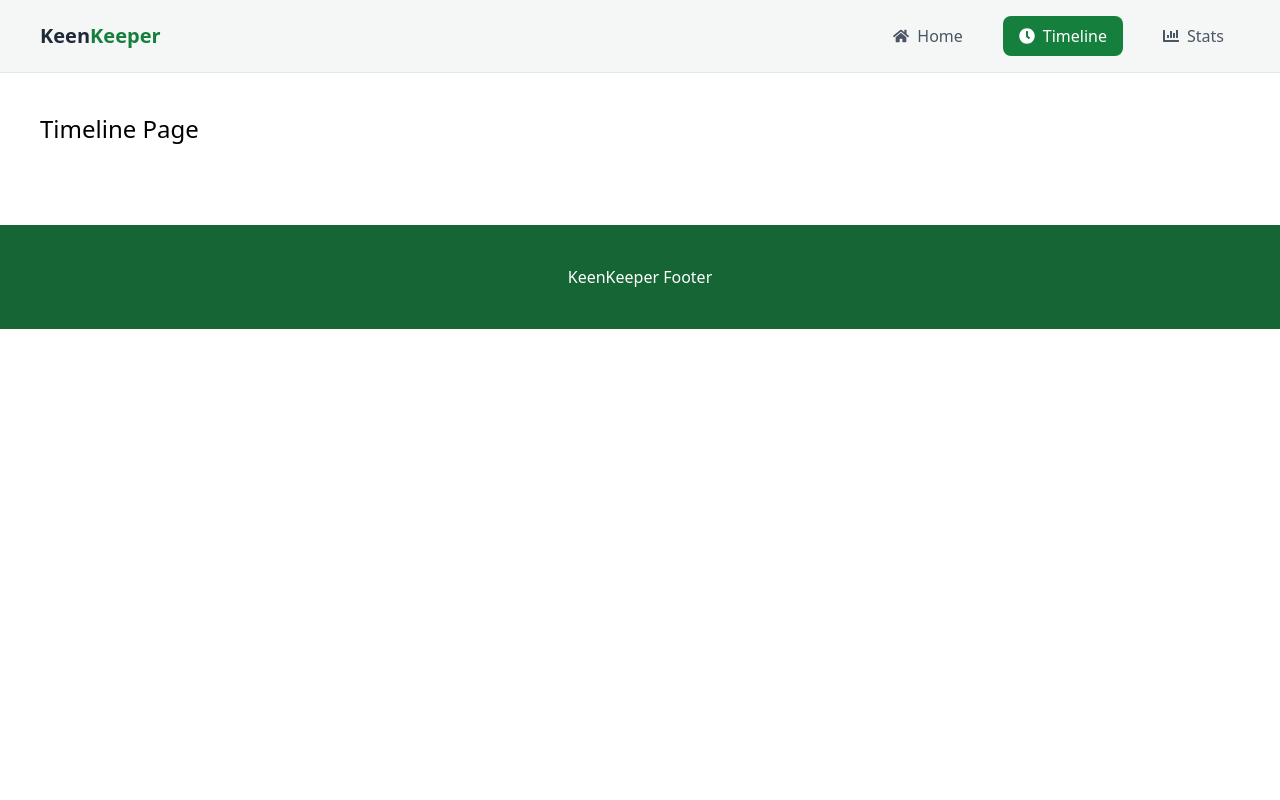
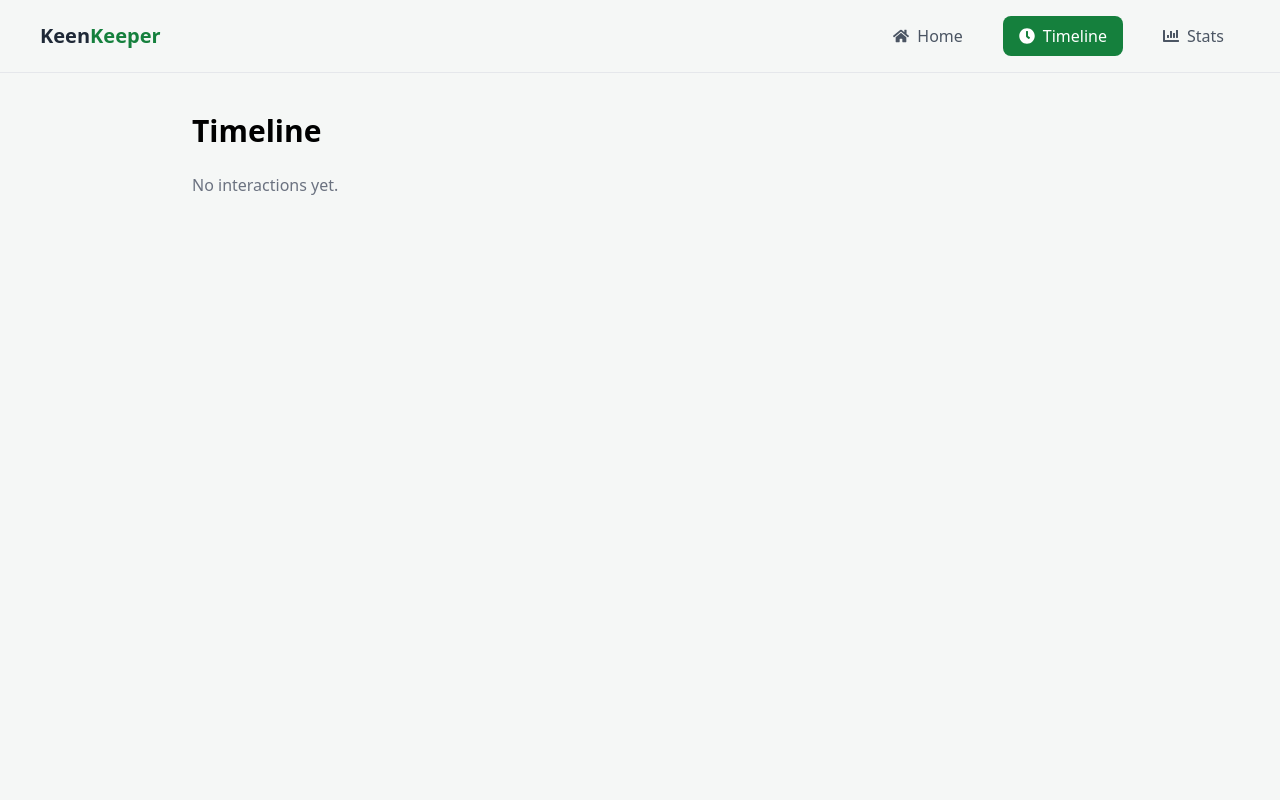
Before and after one commit to musfik070-gif/Assignment-7, a React (Vite) app: page /timeline in a window 1280 px wide. Shown: the top 800 px of the page. Built offline with nearby package versions, Linux system fonts and the light colour scheme.

Commit message:
added timeline + logic , toast library, and timeline page

```diff
--- a/package.json
+++ b/package.json
@@ -12,6 +12,7 @@
   "dependencies": {
     "react": "^19.2.4",
     "react-dom": "^19.2.4",
+    "react-hot-toast": "^2.6.0",
     "react-icons": "^5.6.0",
     "react-router-dom": "^7.14.1"
   },
--- /dev/null
+++ b/src/context/TimelineContext.jsx
@@ -0,0 +1,26 @@
+import { createContext, useContext, useState } from "react";
+
+const TimelineContext = createContext();
+
+export const useTimeline = () => useContext(TimelineContext);
+
+export const TimelineProvider = ({ children }) => {
+  const [timeline, setTimeline] = useState([]);
+
+  const addEntry = (type, name) => {
+    const newEntry = {
+      id: Date.now(),
+      type,
+      title: `${type} with ${name}`,
+      date: new Date().toLocaleDateString(),
+    };
+
+    setTimeline((prev) => [newEntry, ...prev]);
+  };
+
+  return (
+    <TimelineContext.Provider value={{ timeline, addEntry }}>
+      {children}
+    </TimelineContext.Provider>
+  );
+};
--- a/src/main.jsx
+++ b/src/main.jsx
@@ -3,9 +3,14 @@ import ReactDOM from "react-dom/client";
 import { RouterProvider } from "react-router-dom";
 import router from "./routes/Router";
 import "./index.css";
+import { TimelineProvider } from "./context/TimelineContext";
+import { Toaster } from "react-hot-toast";
 
 ReactDOM.createRoot(document.getElementById("root")).render(
   <React.StrictMode>
-    <RouterProvider router={router} />
+    <TimelineProvider>
+      <RouterProvider router={router} />
+      <Toaster position="top-right" />
+    </TimelineProvider>
   </React.StrictMode>,
 );
--- a/src/pages/FriendDetails.jsx
+++ b/src/pages/FriendDetails.jsx
@@ -1,8 +1,12 @@
 import { useParams } from "react-router-dom";
 import friends from "../data/friends.json";
 
+import { useTimeline } from "../context/TimelineContext";
+import toast from "react-hot-toast";
+
 function FriendDetails() {
   const { id } = useParams();
+  const { addEntry } = useTimeline();
 
   const friend = friends.find((f) => f.id === parseInt(id));
 
@@ -104,11 +108,35 @@ function FriendDetails() {
             <h3 className="font-semibold mb-4">Quick Check-In</h3>
 
             <div className="grid grid-cols-1 sm:grid-cols-3 gap-4">
-              <button className="border rounded-lg py-4">📞 Call</button>
+              <button
+                onClick={() => {
+                  addEntry("Call", friend.name);
+                  toast.success("Call logged!");
+                }}
+                className="border rounded-lg py-4"
+              >
+                📞 Call
+              </button>
 
-              <button className="border rounded-lg py-4">💬 Text</button>
+              <button
+                onClick={() => {
+                  addEntry("Text", friend.name);
+                  toast.success("Text logged!");
+                }}
+                className="border rounded-lg py-4"
+              >
+                💬 Text
+              </button>
 
-              <button className="border rounded-lg py-4">🎥 Video</button>
+              <button
+                onClick={() => {
+                  addEntry("Video", friend.name);
+                  toast.success("Video logged!");
+                }}
+                className="border rounded-lg py-4"
+              >
+                🎥 Video
+              </button>
             </div>
           </div>
         </div>
--- a/src/pages/Timeline.jsx
+++ b/src/pages/Timeline.jsx
@@ -1,4 +1,39 @@
+import { useTimeline } from "../context/TimelineContext";
+
 function Timeline() {
-  return <div className="p-10 text-2xl">Timeline Page</div>;
+  const { timeline } = useTimeline();
+
+  return (
+    <div className="bg-[#f5f7f6] min-h-screen py-10 px-4 sm:px-6 lg:px-8">
+      <div className="max-w-4xl mx-auto">
+        <h1 className="text-3xl font-bold mb-6">Timeline</h1>
+
+        {timeline.length === 0 ? (
+          <p className="text-gray-500">No interactions yet.</p>
+        ) : (
+          <div className="space-y-4">
+            {timeline.map((item) => (
+              <div
+                key={item.id}
+                className="bg-white p-4 rounded-lg shadow flex justify-between items-center"
+              >
+                <div>
+                  <p className="font-medium">{item.title}</p>
+                  <p className="text-sm text-gray-500">{item.date}</p>
+                </div>
+
+                <div className="text-xl">
+                  {item.type === "Call" && "📞"}
+                  {item.type === "Text" && "💬"}
+                  {item.type === "Video" && "🎥"}
+                </div>
+              </div>
+            ))}
+          </div>
+        )}
+      </div>
+    </div>
+  );
 }
+
 export default Timeline;
```
Also changed, not shown: 1 other file (tests, documents, lock files or other folders).
